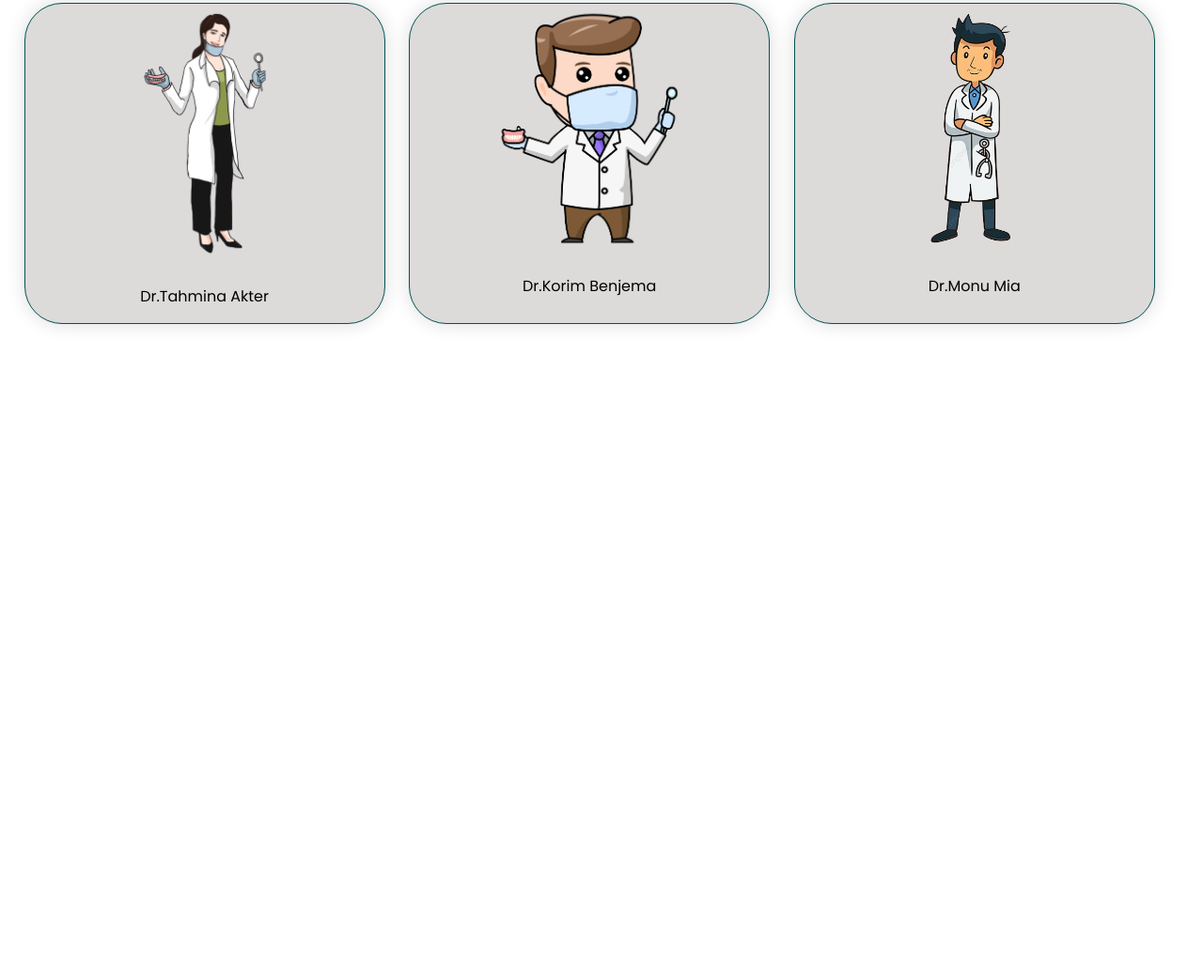
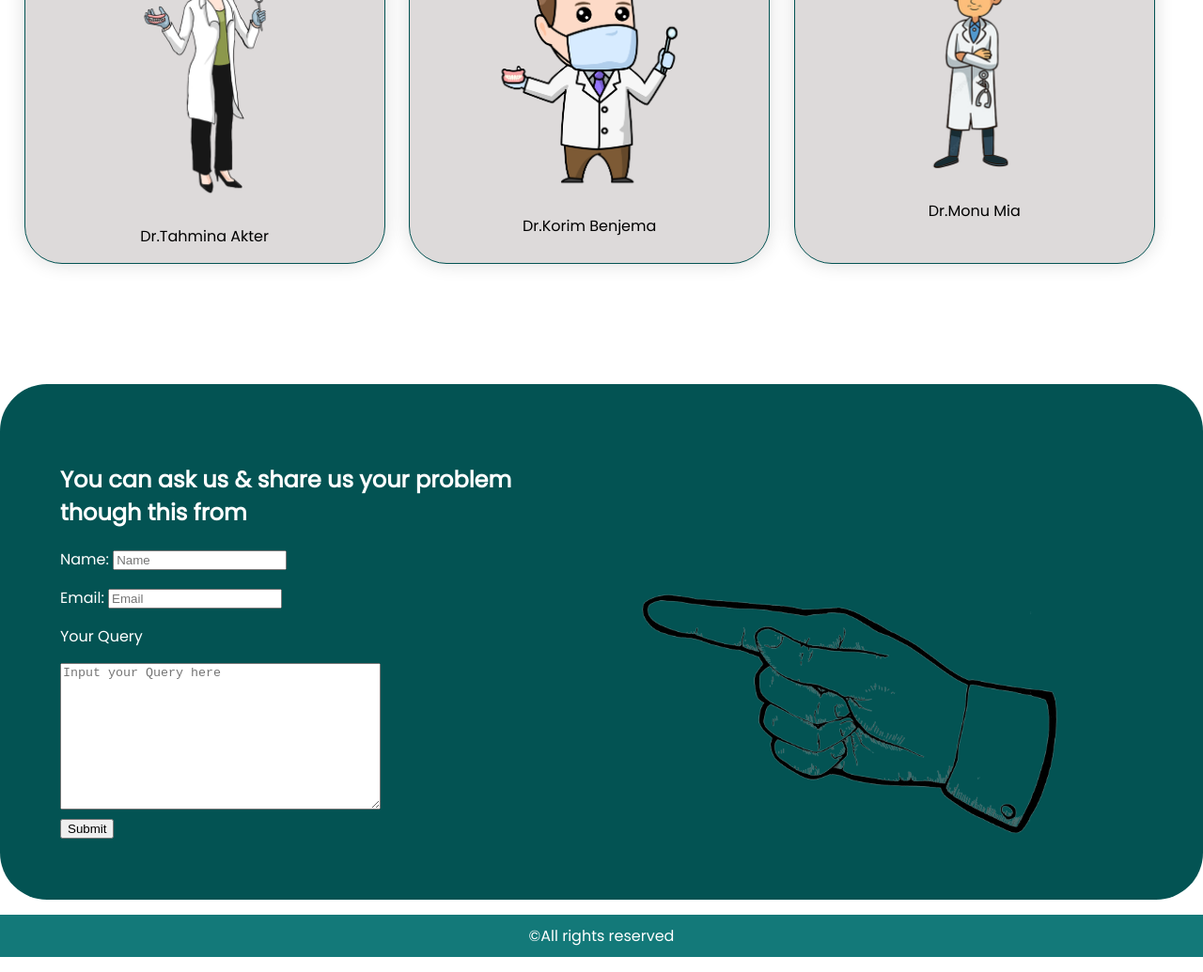
Before and after one commit to arifulislamctrl/rowson-ara-dental, a plain HTML site: page index.html in a window 1280 px wide. Shown: the part 2258-3293 px from the top of the page at 94% size. Before the commit the page ends 2731 px from the top, so only its background shows below. Drawn offline with Linux system fonts and the light colour scheme.

Commit message:
footer added

```diff
--- a/index.html
+++ b/index.html
@@ -104,5 +104,31 @@
         <p>Dr.Monu Mia</p>
     </div>
 </div>
+
+<div class="footer">
+    <div class="query">
+                <div>
+                    <h2>You can ask us & share us your problem though this from</h2>
+                </div>
+                <div>
+                    <div>
+                        <form action="text">
+                            <p>Name: <input type="text" name="Name" placeholder="Name" id=""></p>
+                            <p>Email: <input type="email" name="Email" placeholder="Email" id=""></p>
+                            <p>Your Query</p>
+                            <textarea name="" placeholder="Input your Query here " id="" cols="40" rows="10"></textarea> <br>
+                            <input type="button" value="Submit">
+                        </form>
+                    </div>
+                </div>
+    </div>
+            <div class="pointer">
+                <img src="images/hand1.png" alt="">
+            </div>
+</div>
+<footer>
+    <p><span>&copy</span>All rights reserved</p>
+</footer>
+
 </body>
 </html>
--- a/style.css
+++ b/style.css
@@ -178,7 +178,7 @@ nav{
 }
 .team{
     text-align: center;
-    margin-bottom: 10%;
+    margin-bottom: 5%;
 }
 .team p{
     margin-bottom: 3%;
@@ -187,7 +187,7 @@ nav{
     color: white;
     background-color: rgb(3, 83, 83);
     text-decoration: none;
-    padding: 10px 40px;
+    padding: 0.625em 2.5em;
     border-radius: 50px;
     transition: 0.3;
 }
@@ -204,17 +204,42 @@ nav{
     background-color: #dddada;
     border: 1px solid rgb(3, 83, 83);
     margin-left: 2%;
-    border-radius: 40px;
+    border-radius: 2.5em;
     box-sizing: border-box;
     box-shadow: 0 0 20px gainsboro;
     transition: 0.3;
 }
 .dctr:hover{
     background-color: white;
+    border: 1px solid rgb(3, 83, 83);
 }
 .dctr img{
-    width: 220px;
+    width: 13.75em;
 }
 #monu{
-    width: 265px;
+    width: 15.56em;
 }
+.footer{
+    background-color: rgb(3, 83, 83);
+    border-radius: 3.125em;
+    display: flex;
+}
+.query{
+    color: white;
+    width: 45%;
+    padding: 5%;
+}
+.pointer{
+    padding-top: 12.5em;
+}
+.pointer img{
+    width: 75%;
+}
+footer{
+    background-color: rgb(19, 121, 121);
+}
+footer p{
+    text-align: center;
+    color: white;
+    padding: 0.625em;
+}
```
Also changed, not shown: images/67-674940_png-finger-point-pointing-finger-clipart.png (added), images/hand.png (added), images/hand1.png (added).
